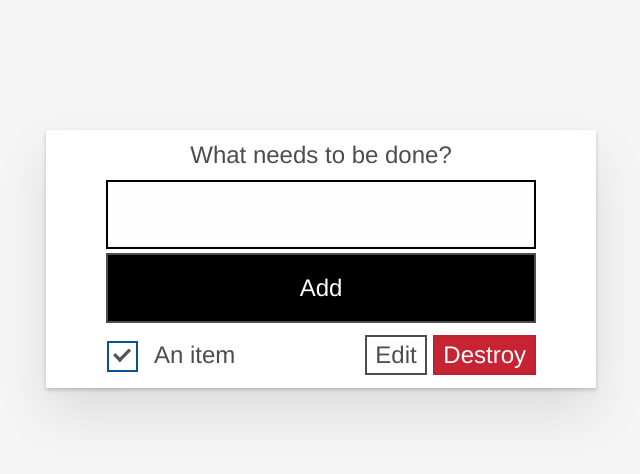
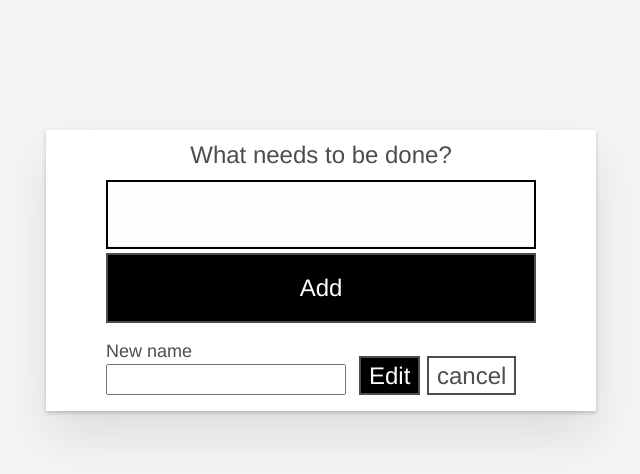
Before and after one commit to dengeist/moz-todomvc, a Svelte app: page / in a window 1280 px wide. Shown: the top 474 px of the page, without its empty margins (319-959 px from the left). Built offline with nearby package versions, Linux system fonts and the light colour scheme.

Commit message:
Begin styles for editing mode

```diff
--- a/public/index.html
+++ b/public/index.html
@@ -67,6 +67,22 @@
         border: 0;
       }
 
+      button,
+      input,
+      optgroup,
+      select,
+      textarea {
+        font-family: inherit; /* 1 */
+        font-size: 100%; /* 1 */
+        line-height: 1.15; /* 1 */
+        margin: 0; /* 2 */
+      }
+      button,
+      input {
+        /* 1 */
+        overflow: visible;
+      }
+
       .btn {
         padding: 4px 8px;
         border: 2px solid #4d4d4d;
--- a/src/components/App.svelte
+++ b/src/components/App.svelte
@@ -59,6 +59,6 @@ button {
     <button type="submit" class="btn btn__primary btn__fw">Add</button>
   </form>
   <ul>
-    <Item />
+    <Item isEditing/>
   </ul>
 </div>
--- a/src/components/Item.svelte
+++ b/src/components/Item.svelte
@@ -1,4 +1,25 @@
 <style>
+
+.todo {
+  display: flex;
+  flex-direction: row;
+  padding: 16px 0;
+  position: relative;
+  align-items: center;
+  justify-content: space-between;
+}
+
+.todo.editing > .btn-group {
+  align-self: flex-end;
+}
+
+.clearfix:after {
+   content: ".";
+   visibility: hidden;
+   display: block;
+   height: 0;
+   clear: both;
+}
 .c-cb {
   display: inline-block;
 	padding-left: 1.5em;
@@ -131,20 +152,44 @@
 .c-cb > input:invalid:focus ~ label:before {
 	box-shadow: 0 0 0 2px #f00;
 }
-.btn-group {
-  float: right;
-  margin-top: 12px;
+.btn-group,
+.form-group {
+  display: inline-block;
+}
 
+.todo-text {
+  display: block;
+  font-size: 18px;
+  line-height: 1.4;
 }
 </style>
 
+{#if isEditing}
+<li class="todo clearfix {isEditing ? 'editing': ''}">
+  <div class="form-group">
+    <label class="todo-text" for="todo-edit-foo">New name</label>
+  <input id="todo-toggle-foo" class="todo-text" type="input" />
+  </div>
+	<div class="btn-group u__float-right">
+	  <button type="button" class="btn btn__primary todo-edit">Edit</button>
+		<button type="button" class="btn todo-cancel">cancel</button>
+	</div>
+</li>
+{:else}
 <li class="todo">
   <div class="c-cb">
     <input id="todo-toggle-foo" class="todo-toggle" type="checkbox" checked/>
     <label class="todo-text" for="todo-toggle-foo">An item</label>
   </div>
-  <div class="btn-group">
+  <div class="btn-group u__float-right">
     <button type="button" class="btn todo-edit">Edit</button>
     <button type="button" class="btn btn__danger todo-delete">Destroy</button>
   </div>
 </li>
+{/if}
+
+
+<script>
+export let isEditing;
+console.log(isEditing)
+</script>
```
